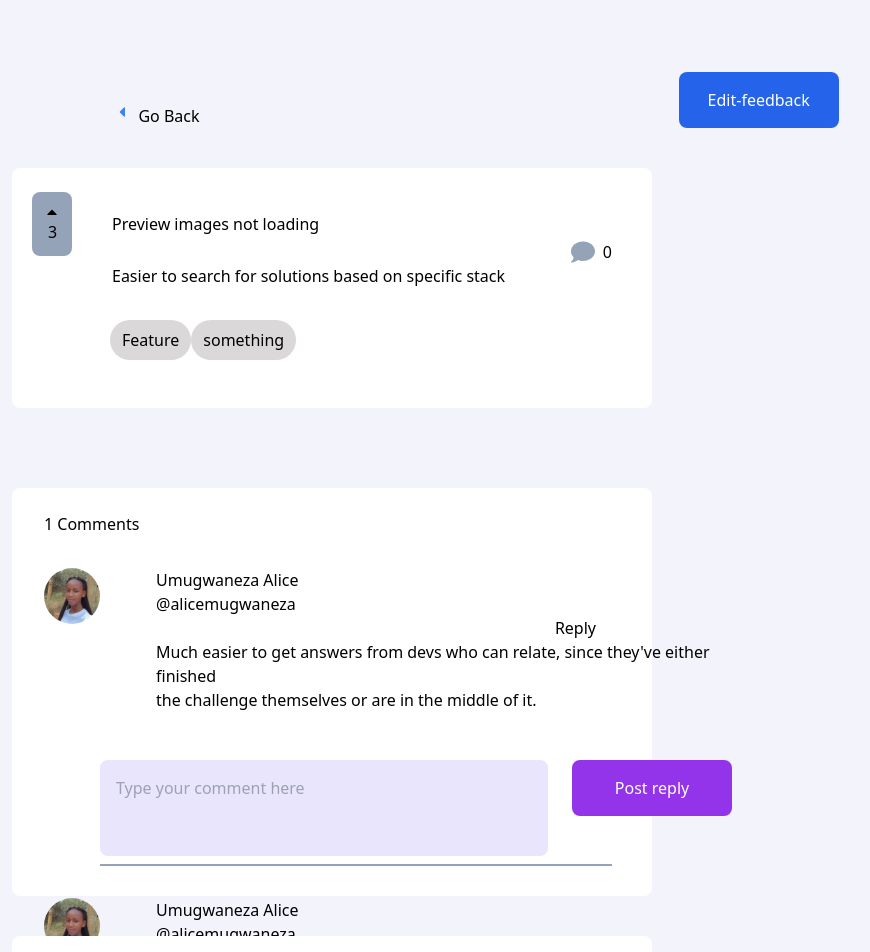
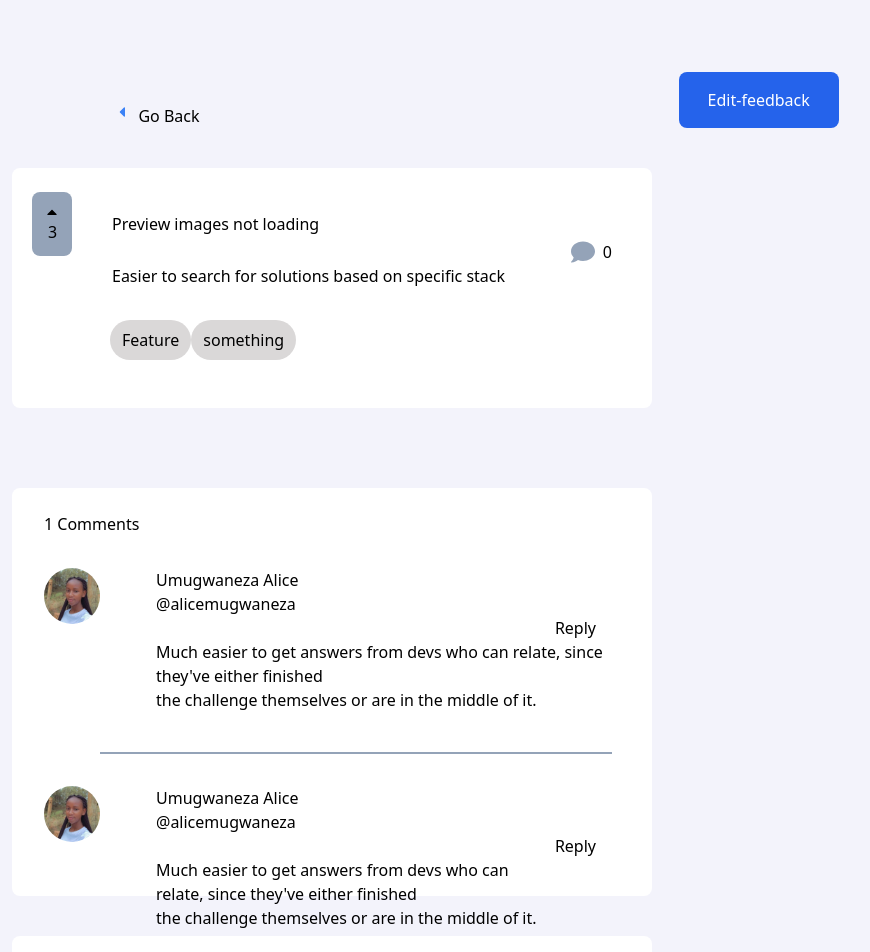
Before and after one commit to Divine-20/Product_Feedback, a React (Vite) app: page /roadmapLayout/tag in a window 1280 px wide. Shown: the top 952 px of the page, without its empty margins (244-1114 px from the left). Built offline with nearby package versions, Linux system fonts and the light colour scheme.

Commit message:
edit the comment file

```diff
--- a/src/components/comments/comment.jsx
+++ b/src/components/comments/comment.jsx
@@ -3,6 +3,7 @@ import FeedBack from '../suggestions/feedBack';
 import  image from '../Images/image.png'
 import { FaCaretLeft} from 'react-icons/fa'
 import {  useNavigate} from 'react-router-dom'
+import { comment } from 'postcss';
 function Comment() {
   const feedbacks = [{
     imageStatus: "Preview images not loading",
@@ -12,7 +13,7 @@ function Comment() {
   },]
   const navigate = useNavigate();
 
-  const[comment, setComment] = useState(false);
+  const[newcomment, setComment] = useState(false);
 
 
   return (
@@ -44,7 +45,7 @@ function Comment() {
                <p className='pl-14'>@alicemugwaneza</p>
                <p className='pl-14 pt-6  pb-8'>Much easier to get answers from devs who can relate, since they've either finished <br /> the challenge
                themselves or are in the middle of it.</p>
-               <form action=" " className=''>
+               <form action=" " value={newcomment} className={` ${newcomment ? 'block' : 'hidden'}`}>
                  <div className='flex ' >
              <textarea placeholder='Type your comment here' className='w-[35vw] rounded-lg mt-4 pt-4 pl-4'></textarea>
              <button className='h-14 w-40 bg-purple-600 text-white ml-6  rounded-lg mt-4 ' >Post reply</button>
```
